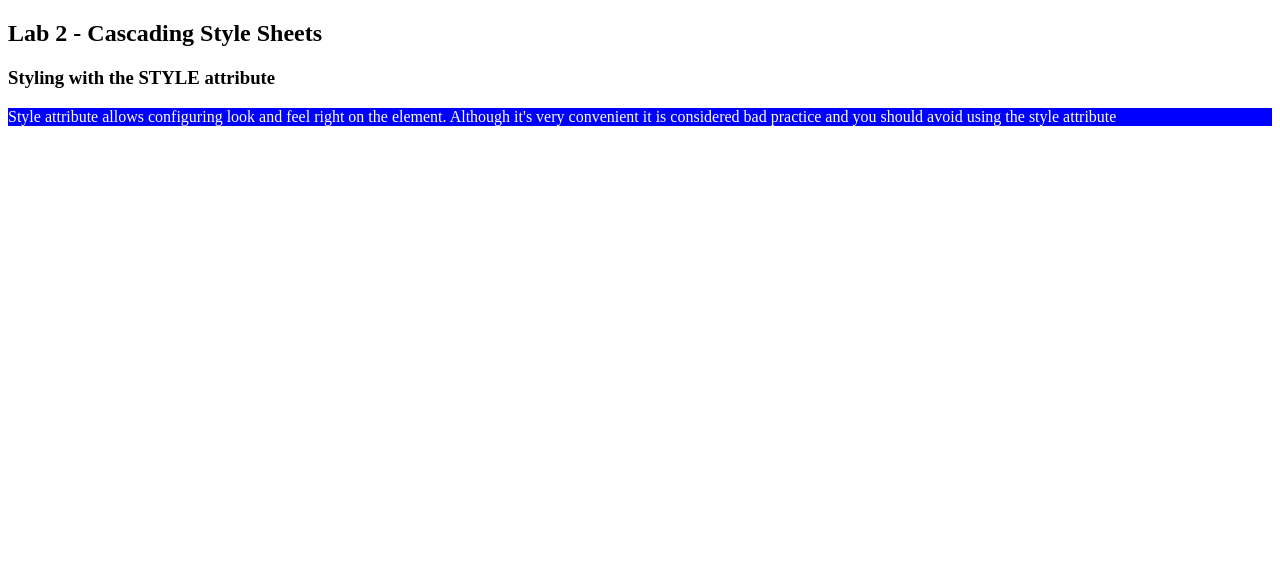
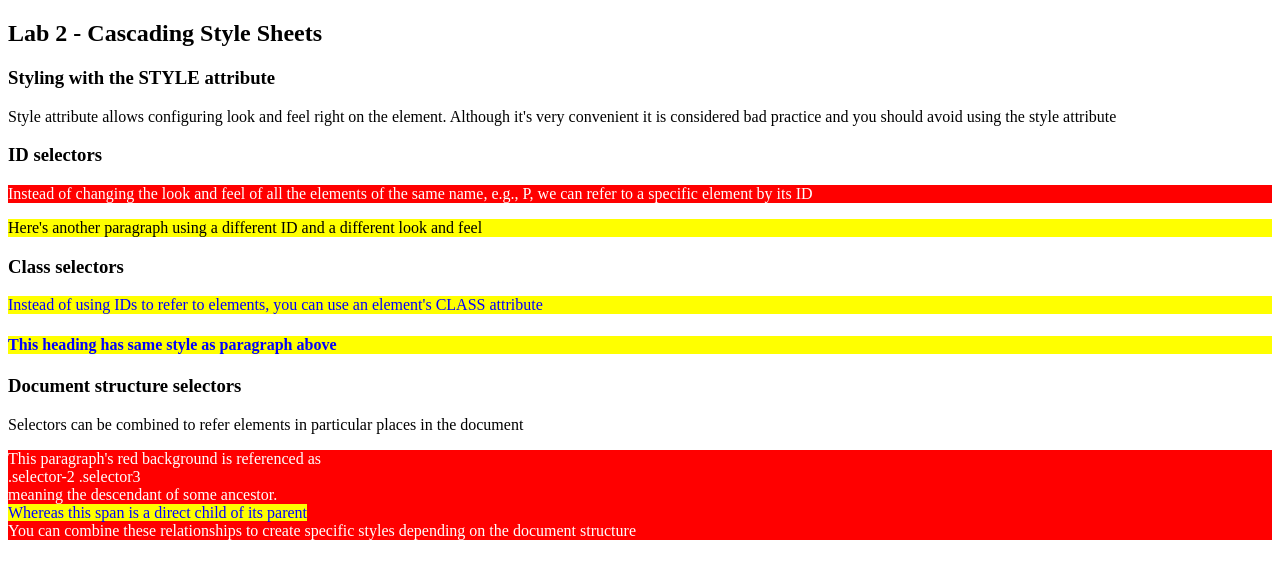
Before and after one commit to cwheelen/kambaz-next-js, a Next.js app: page /labs/lab2 in a window 1280 px wide. Shown: the top 578 px of the page. Built offline with nearby package versions, Linux system fonts and the light colour scheme.

Commit message:
completed up to 2.1.10

```diff
--- /dev/null
+++ b/app/labs/lab2/index.css
@@ -0,0 +1,74 @@
+/*p {
+ background-color: green;
+ color: white;}*/
+
+p#wd-id-selector-1 {
+ background-color: red;
+ color: white;
+}
+p#wd-id-selector-2 {
+ background-color: yellow;
+ color: black;
+}
+
+.wd-class-selector {
+ background-color: yellow;
+ color: blue;
+}
+
+.wd-selector-1 .wd-selector-3 {
+   background-color: red;
+   color: white; }
+.wd-selector-2 > .wd-selector-3 > .wd-selector-4 {
+   background-color: yellow;
+   color: blue;  }
+
+.wd-fg-color-black { color: black; }
+.wd-fg-color-white { color: white; }
+.wd-fg-color-blue { color: #7070ff; }
+.wd-fg-color-red { color: #ff7070; }
+.wd-fg-color-green { color: green; }
+
+.wd-bg-color-yellow {
+   background-color: #ffff07; }
+.wd-bg-color-blue {
+   background-color: #7070ff; }
+.wd-bg-color-red {
+   background-color: #ff7070; }
+.wd-bg-color-green {
+   background-color: green; }
+.wd-bg-color-gray {
+   background-color: lightgray; }
+
+.wd-border-fat  { border-width: 20px 30px 20px 30px; }
+.wd-border-thin { border-width: 4px; }
+.wd-border-solid { border-style: solid; }
+.wd-border-dashed { border-style: dashed; }
+.wd-border-yellow { border-color: #ffff07; }
+.wd-border-red { border-color: #ff7070; }
+.wd-border-blue { border-color: #7070ff; }
+
+.wd-padded-top-left {
+  padding-top: 50px;
+  padding-left: 50px;
+}
+.wd-padded-bottom-right {
+  padding-bottom: 50px;
+  padding-right: 50px;
+}
+.wd-padding-fat {
+  padding: 50px;
+}
+
+ .wd-margin-bottom {
+  margin-bottom: 50px;
+}
+
+.wd-margin-right-left {
+  margin-left: 50px;
+  margin-right: 50px;
+}
+
+.wd-margin-all-around {
+  margin: 30px;
+}
--- a/app/labs/lab2/page.tsx
+++ b/app/labs/lab2/page.tsx
@@ -1,10 +1,52 @@
+import "./index.css";
 export default function Lab2() {
   return (
     <div id="wd-lab2">
       <h2>Lab 2 - Cascading Style Sheets</h2>
       <h3>Styling with the STYLE attribute</h3>
-      <p style={{ backgroundColor: "blue", color: "white" }}>
+      <p>
         Style attribute allows configuring look and feel right on the element. Although it&apos;s very convenient
         it is considered bad practice and you should avoid using the style attribute
       </p>
+      <div id="wd-css-id-selectors">
+        <h3>ID selectors</h3>
+        <p id="wd-id-selector-1">
+Instead of changing the look and feel of all the
+elements of the same name, e.g., P, we can refer to a specific element by its ID
+        </p>
+        <p id="wd-id-selector-2">
+Here&apos;s another paragraph using a different ID and a different look and feel
+        </p>
+      </div>
+
+      <div id="wd-css-class-selectors">
+        <h3>Class selectors</h3>
+        <p className="wd-class-selector">
+      Instead of using IDs to refer to elements, you can use an element&apos;s CLASS attribute </p>
+        <h4 className="wd-class-selector">
+            This heading has same style as paragraph above </h4>
+      </div>
+
+      <div id="wd-css-document-structure">
+        <div className="wd-selector-1">
+          <h3>Document structure selectors</h3>
+          <div className="wd-selector-2">
+            Selectors can be combined to refer elements in particular
+            places in the document
+            <p className="wd-selector-3">
+              This paragraph&apos;s red background is referenced as
+              <br />
+              .selector-2 .selector3<br />
+              meaning the descendant of some ancestor.<br />
+              <span className="wd-selector-4">
+                Whereas this span is a direct child of its parent
+              </span><br />
+                You can combine these relationships to create specific
+                styles depending on the document structure
+            </p>
+          </div>
+        </div>
+      </div>
+
+
     </div>);}
```
Also changed, not shown: app/labs/lab2/BackgroundColors.tsx (added, +9 -0 lines), app/labs/lab2/Borders.tsx (added, +10 -0 lines), app/labs/lab2/ForegroundColors.tsx (added, +8 -0 lines), app/labs/lab2/Margins.tsx (added, +15 -0 lines), app/labs/lab2/Padding.tsx (added, +12 -0 lines).
